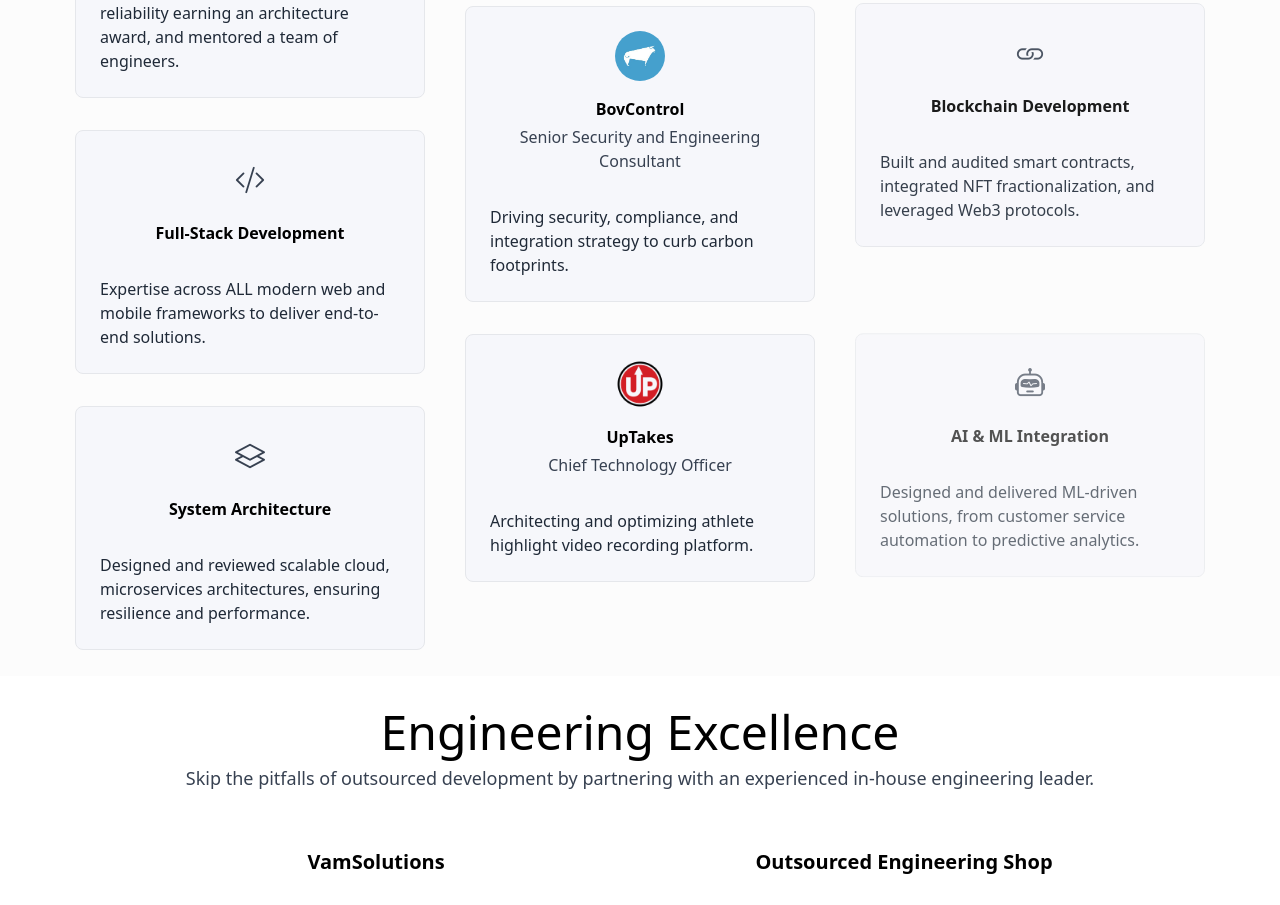
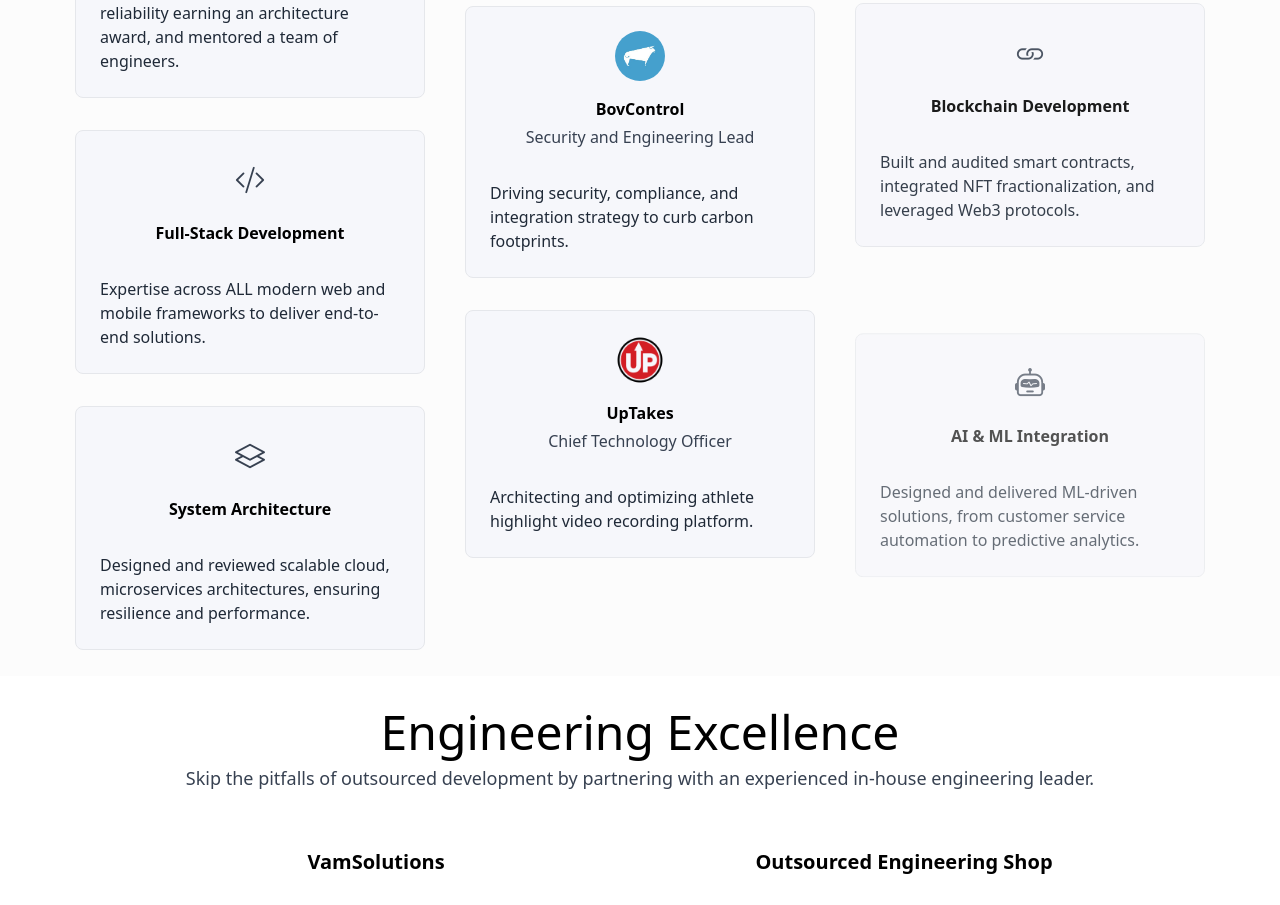
Before and after one commit to VamSolutions/landing-page, a website: page index.html in a window 1280 px wide. Shown: the part 3538-4443 px from the top of the page. Drawn offline with nearby package versions, Linux system fonts and the light colour scheme; files that its build step writes are made by us from their sources; a script that the page names is missing; a web font is replaced by a local one.

Commit message:
Fix BovControl title

```diff
--- a/index.html
+++ b/index.html
@@ -585,7 +585,7 @@
           </div>
           <div class="tw-flex tw-flex-col tw-gap-1 tw-text-center">
             <div class="tw-font-semibold">BovControl</div>
-            <div class="tw-text-gray-700 dark:tw-text-gray-300">Senior Security and Engineering Consultant</div>
+            <div class="tw-text-gray-700 dark:tw-text-gray-300">Security and Engineering Lead</div>
           </div>
           <p class="tw-mt-4 tw-text-gray-800 dark:tw-text-gray-200">
             Driving security, compliance, and integration strategy to curb carbon footprints.
```
